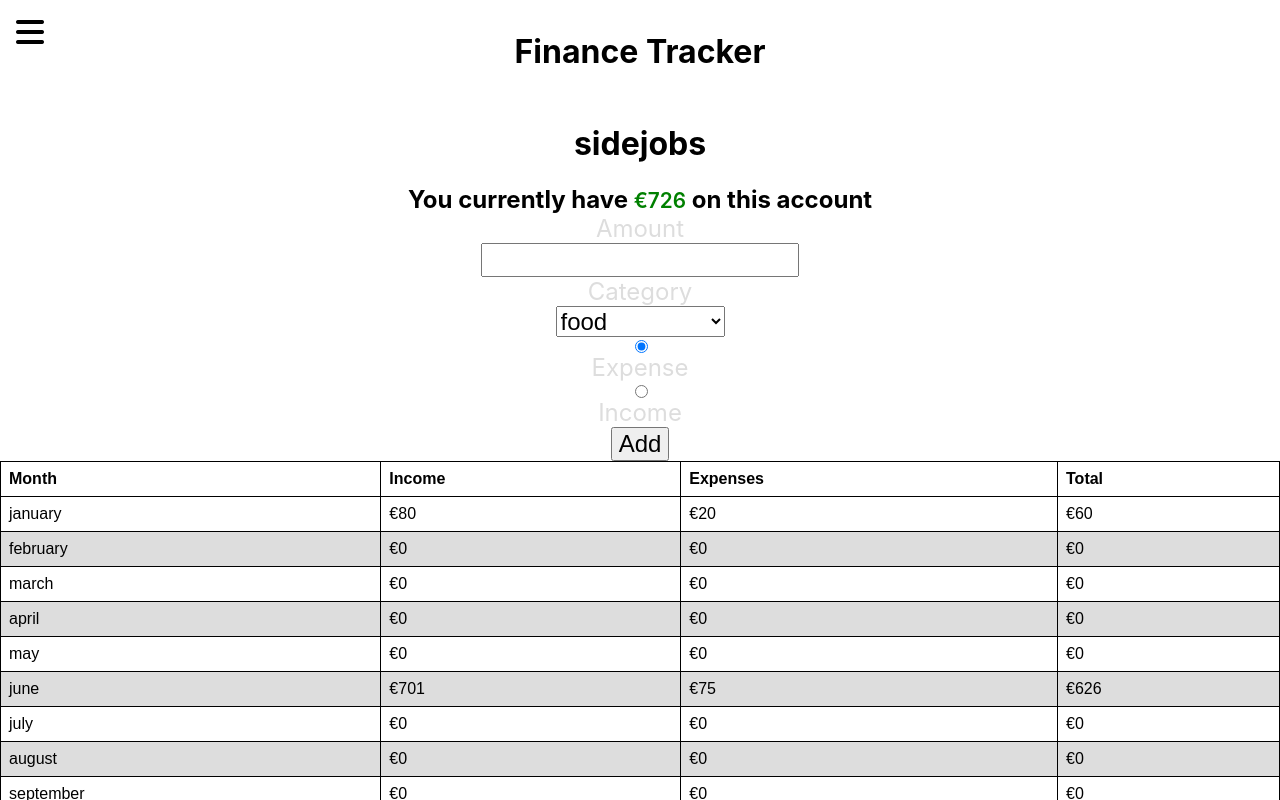
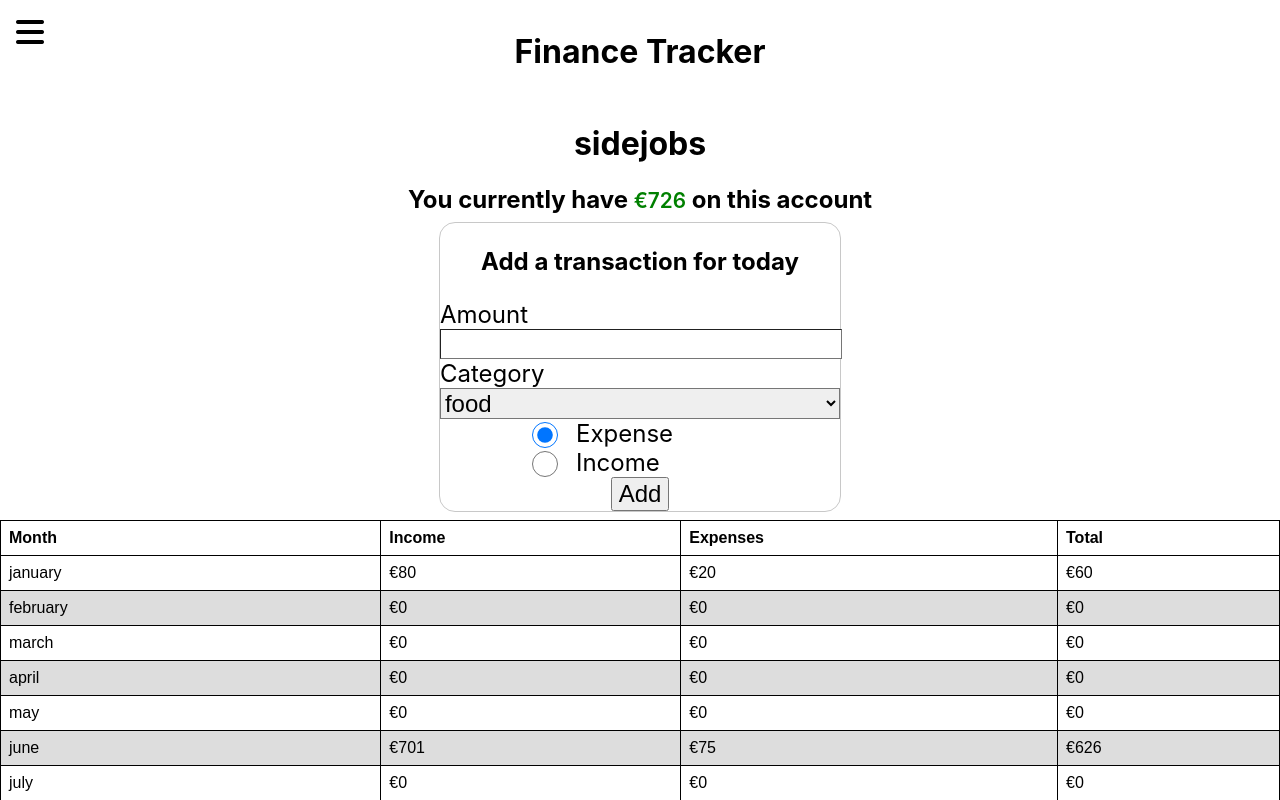
Before and after one commit to DiegoGoethals/Finance-tracker, a React (Create React App) app: page /accounts/1 in a window 1280 px wide. Shown: the top 800 px of the page. Built offline with nearby package versions, Linux system fonts and the light colour scheme; data requests are answered from the project's data file.

Commit message:
Fixed bugs where different component styles overlapped

```diff
--- a/src/AddAccountForm.css
+++ b/src/AddAccountForm.css
@@ -7,7 +7,7 @@ dialog {
     left: 0;
 }
 
-form {
+dialog form {
     display: flex;
     flex-direction: column;
     justify-content: center;
@@ -17,7 +17,7 @@ form {
     color: #ddd;
 }
 
-fieldset {
+dialog fieldset {
     font-size: 1.5rem;
     margin: 0.5rem 0;
     display: flex;
@@ -28,7 +28,7 @@ fieldset {
     background-color: transparent;
 }
 
-fieldset label {
+dialog fieldset label {
     width: 100%;
     text-align: left;
 }
--- /dev/null
+++ b/src/TransactionForm.css
@@ -0,0 +1,35 @@
+.transaction {
+    display: flex;
+    flex-direction: column;
+    align-items: center;
+    justify-content: center;
+    width: fit-content;
+    color: black;
+    margin: .5rem 0;
+    border: 1px solid rgb(200, 200, 200);
+    border-radius: 1rem;
+}
+
+.transaction fieldset {
+    width: 100%;
+    margin: 0;
+    padding: 0;
+    border: none;
+}
+
+.transaction select, input {
+    width: 100%;
+    padding: 0;
+    border-width: 1px;
+}
+
+.radio {
+    display: grid;
+    grid-template-columns: 1fr 1fr;
+    width: 100%;
+    padding: 0;
+}
+
+.radio label {
+    margin-left: -4rem;
+}
--- a/src/TransactionForm.js
+++ b/src/TransactionForm.js
@@ -1,19 +1,28 @@
+import './TransactionForm.css';
+
 function TransActionForm(props) {
 
     const {handleSubmit, categories} = props;
 
     return (
-        <form onSubmit={handleSubmit}>
+        <form onSubmit={handleSubmit} className='transaction'>
+            <h3>Add a transaction for today</h3>
+            <fieldset>
                 <label htmlFor="amount">Amount</label>
                 <input type="number" id="amount" name="amount" min="0" required/>
+            </fieldset>
+            <fieldset>
                 <label htmlFor="category">Category</label>
                 <select name="category" id="category">
                 {categories && categories.map(category => <option key={category.id} value={category.name}>{category.name}</option>)}
             </select>
+            </fieldset>
+            <fieldset className='radio'>
                 <input type="radio" id="expense" name="type" value="expense" defaultChecked/>
                 <label htmlFor="expense">Expense</label>
                 <input type="radio" id="income" name="type" value="income"/>
                 <label htmlFor="income">Income</label>
+            </fieldset>
             <button type="submit">Add</button>
         </form>
     );
```
Lines whose indentation alone changed are shown as unchanged.
